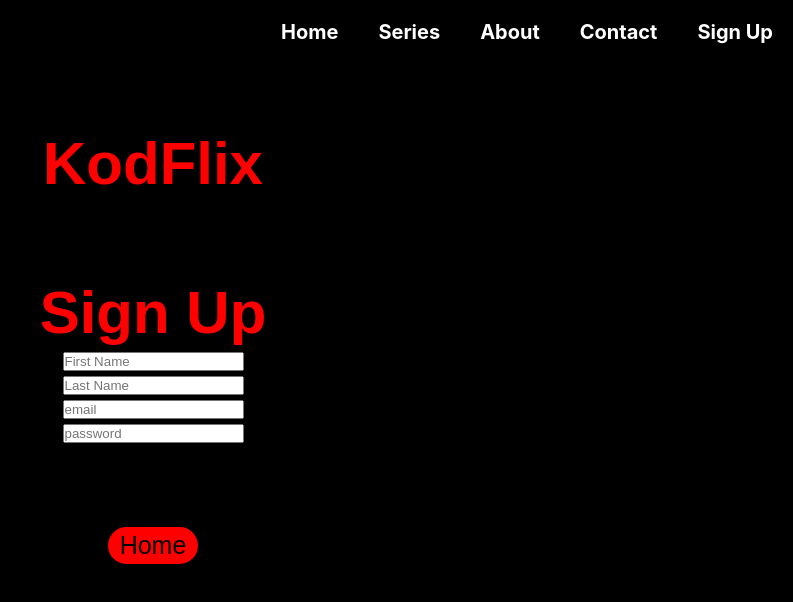
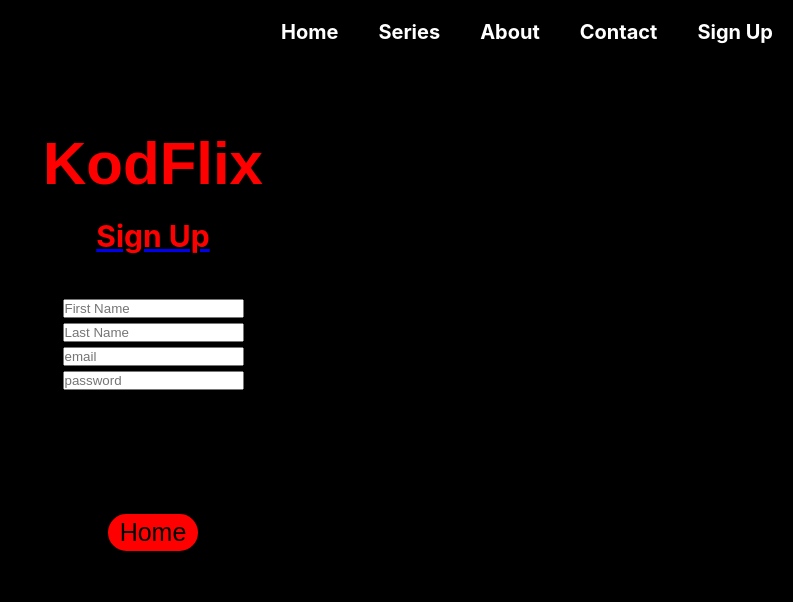
Before and after one commit to Viki-Robles/netflix-clone-react, a React (Create React App) app: page /signup in a window 1280 px wide. Shown: the top 602 px of the page, without its empty margins (487-1280 px from the left). Built offline with nearby package versions, Linux system fonts and the light colour scheme.

Commit message:
SignUp title changes

```diff
--- a/src/frontend/signup/ValidationForm.js
+++ b/src/frontend/signup/ValidationForm.js
@@ -6,6 +6,8 @@ export default class ValidationForm extends Component {
         lastName: '',
         email: '',
         password: '',
+
+
     };
 
     handleChange = event => {
--- a/src/frontend/signup/signup.css
+++ b/src/frontend/signup/signup.css
@@ -15,3 +15,16 @@
     width:100%;
     height:80vh;
 }
+
+
+form {
+    padding:40px;
+    width:100%;
+
+}
+
+.signUpForm h3 {
+    font-size:30px;
+    color:red;
+    vertical-align: middle;
+}
--- a/src/frontend/signup/signup.js
+++ b/src/frontend/signup/signup.js
@@ -10,17 +10,13 @@ export default function SignUp() {
             <div className="signUpForm">
                 <div className="Menu-link contact">
                     <Link to='/signup'>
-                    <h1>Sign Up</h1>
-                    <ValidationForm/>
-
+                        <h3>Sign Up</h3>
+                        <ValidationForm />
                     </Link>
                     <br />
-
                 </div>
-
                 <div>
                     <Link to='/'><button className="buttonHome">Home</button></Link>
-
                 </div>
             </div>
         </>
```
Lines whose indentation alone changed are shown as unchanged.
